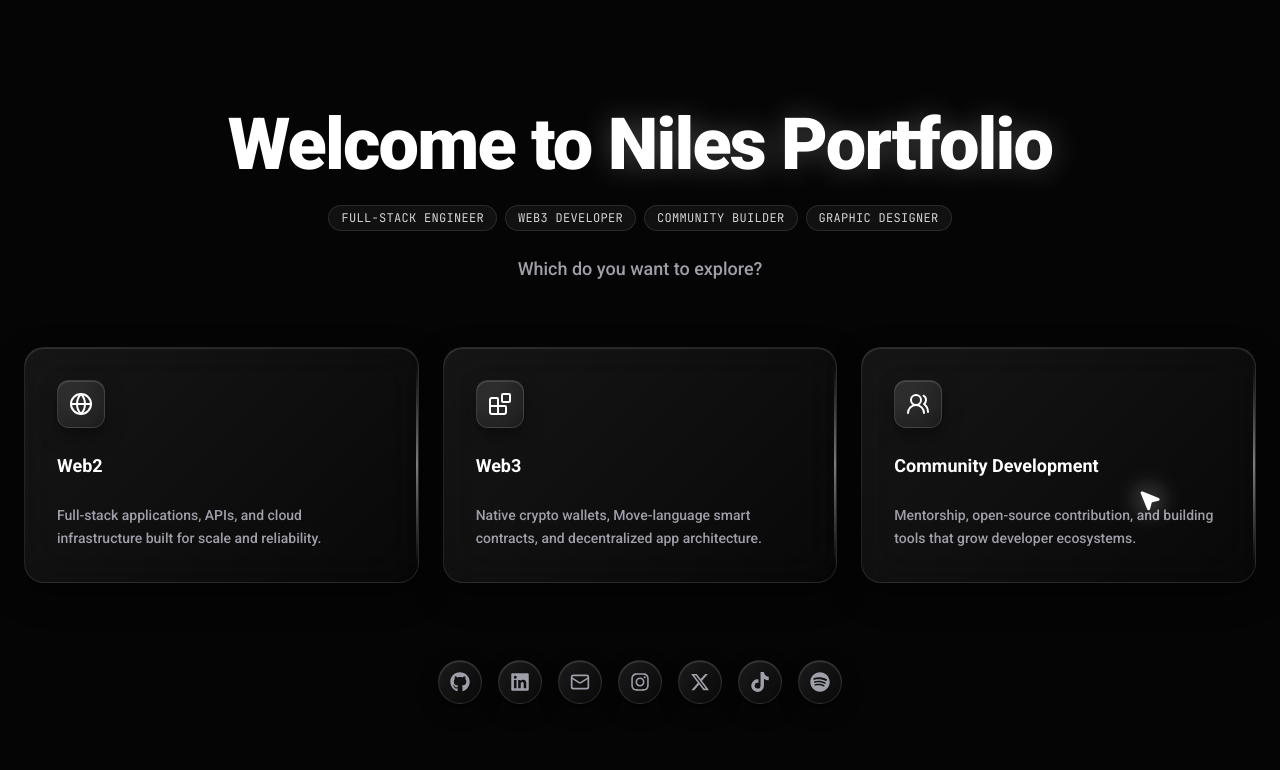
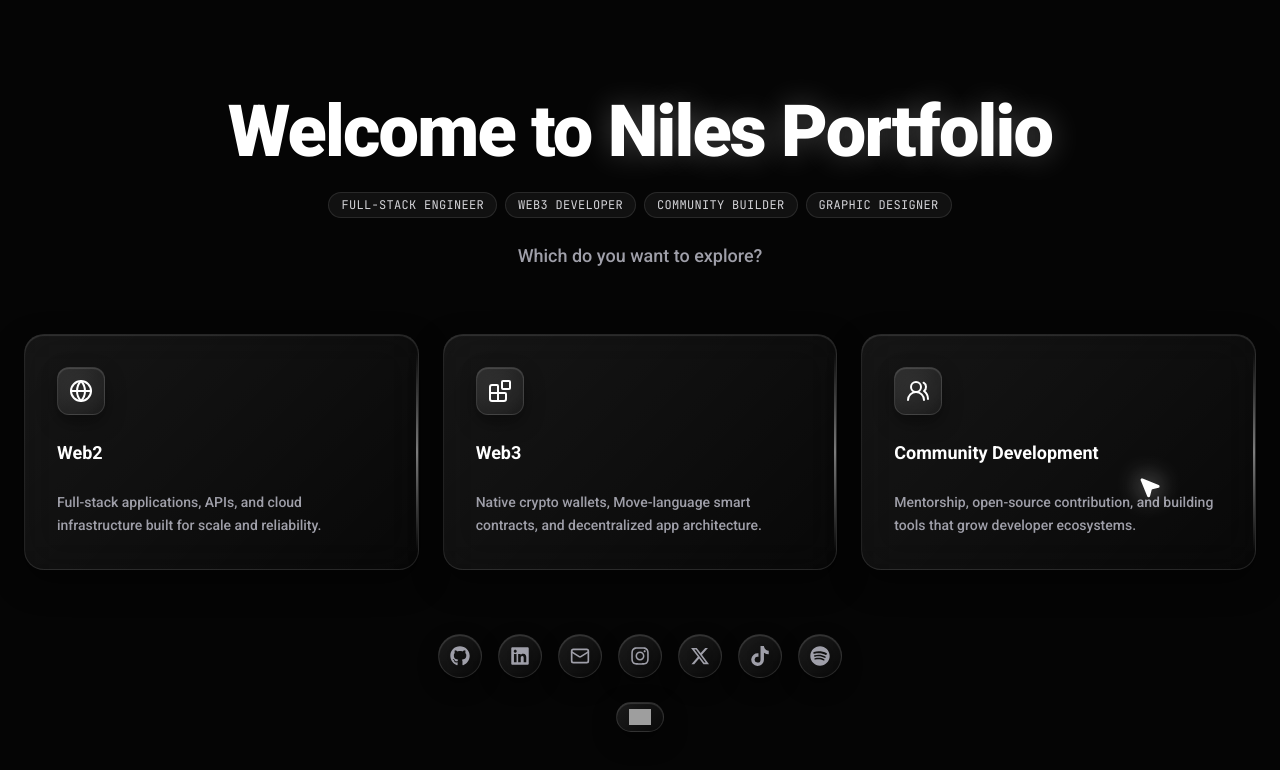
Before and after one commit to NileDex/My-Portfolio, a React (Vite) app: page / in a window 1280 px wide. Shown: the top 770 px of the page. Built offline with nearby package versions, Linux system fonts and the light colour scheme; grey boxes are pictures that could not be loaded.

Commit message:
feat: Add ViewCounter component to HomePage
This commit introduces the ViewCounter component to the HomePage, enhancing user engagement by displaying the number of views. The component is positioned centrally below the SocialLinks section.

```diff
--- /dev/null
+++ b/src/components/ViewCounter.tsx
@@ -0,0 +1,13 @@
+// Free hit counter (hits.sh) — increments once per page load. The key below is a
+// stable identifier, independent of hosting domain, so it keeps counting even if
+// the site later moves to a custom domain.
+const COUNTER_KEY = 'niledex.dev/portfolio';
+const BADGE_URL = `https://hits.sh/${COUNTER_KEY}.svg?style=flat-square&label=views&color=000000&labelColor=000000`;
+
+export default function ViewCounter() {
+  return (
+    <div className="inline-flex items-center glass-pill px-3 py-1.5">
+      <img src={BADGE_URL} alt="Page view count" className="h-4" />
+    </div>
+  );
+}
--- a/src/pages/HomePage.tsx
+++ b/src/pages/HomePage.tsx
@@ -2,6 +2,7 @@ import { useEffect } from 'react';
 import gsap from 'gsap';
 import Welcome from '../components/Welcome';
 import SocialLinks from '../components/socials/SocialLinks';
+import ViewCounter from '../components/ViewCounter';
 
 export default function HomePage() {
   useEffect(() => {
@@ -22,6 +23,9 @@ export default function HomePage() {
         <Welcome />
       </div>
       <SocialLinks className="mt-16" />
+      <div className="flex justify-center mt-6">
+        <ViewCounter />
+      </div>
     </main>
   );
 }
```
